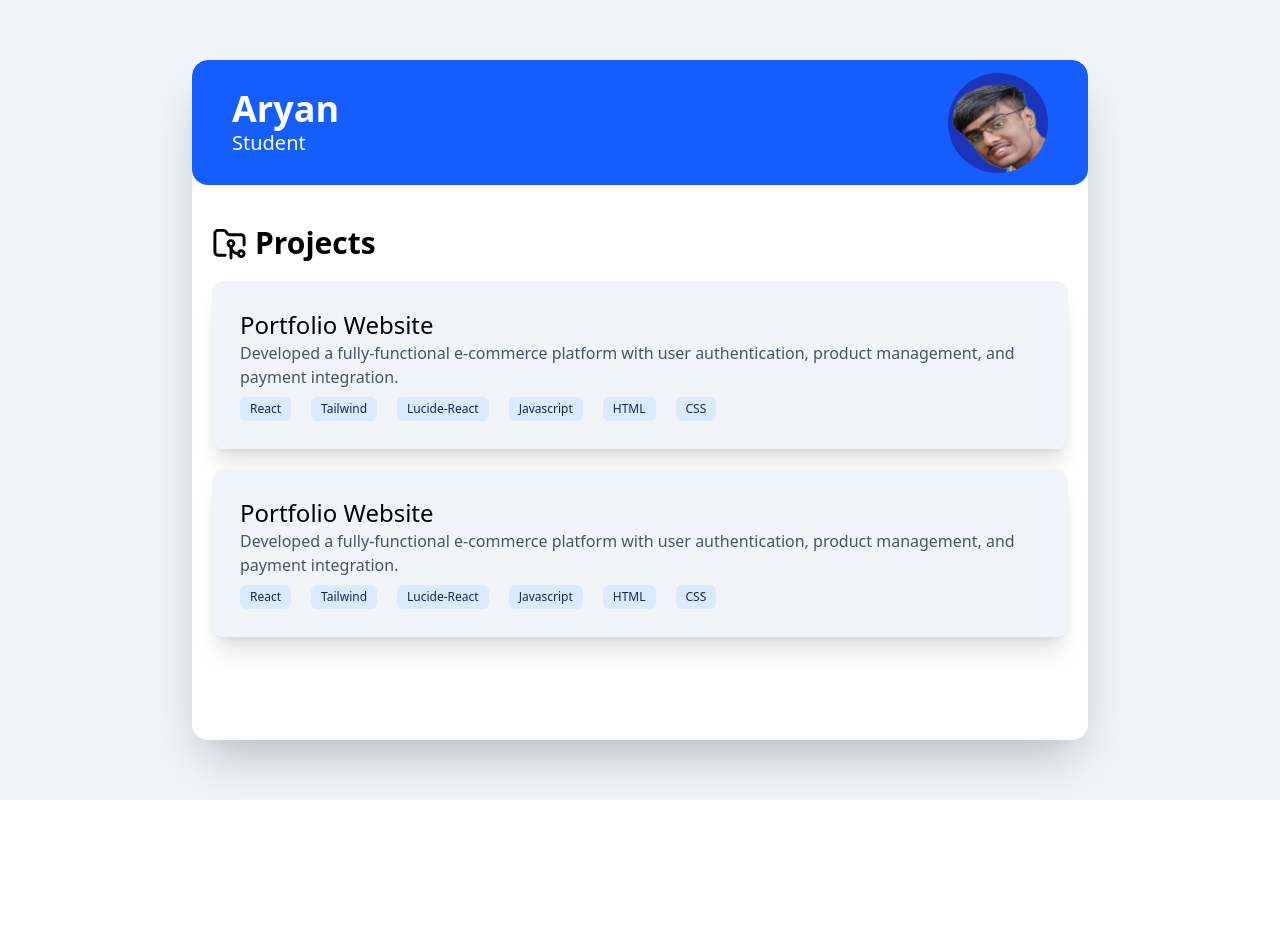
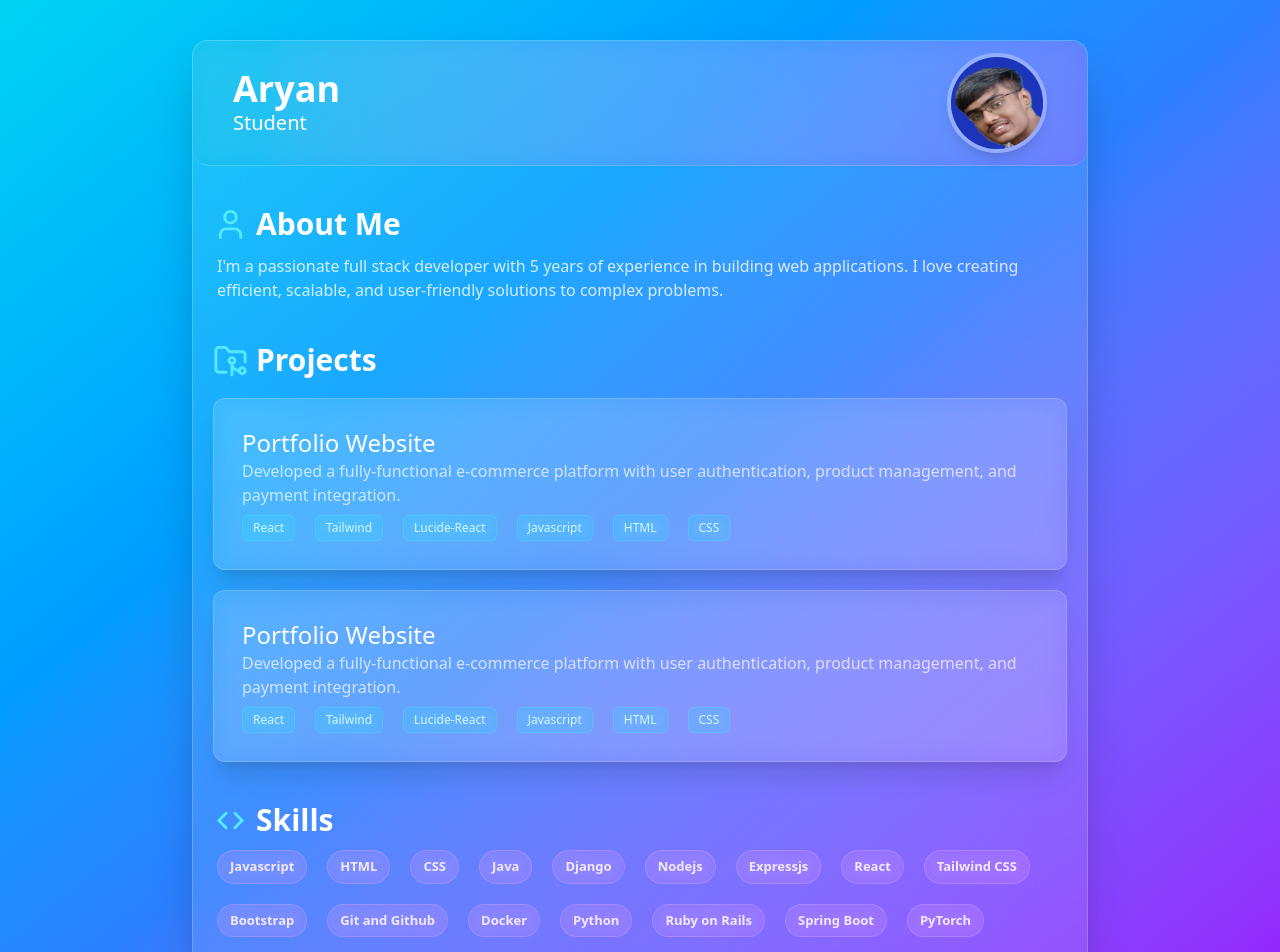
Before and after one commit to UsaaryanByte07/MiniProjects-Using-Basic-Full-Stack-Web-Development, a React (Vite) app in the folder MiniProject-3/Basic-Portfolio-Website/: page / in a window 1280 px wide. Shown: the top 952 px of the page. Before the commit the page ends 800 px from the top, so only its background shows below. Built offline with nearby package versions, Linux system fonts and the light colour scheme.

Commit message:
Added About Me and Skills sections to portfolio website. Changed UI to Glassmorphism style. Also Changed color scheme to shades of blue.

```diff
--- a/MiniProject-3/Basic-Portfolio-Website/src/App.jsx
+++ b/MiniProject-3/Basic-Portfolio-Website/src/App.jsx
@@ -2,7 +2,7 @@ import PortfolioContainer from "./components/PortfolioContainer";
 import "./App.css";
 
 function App() {
-  return <div className="bg-slate-100 w-full h-full flex justify-center">
+  return <div className="bg-gradient-to-br from-cyan-400 via-blue-500 to-purple-600 w-full min-h-screen flex justify-center">
     <PortfolioContainer/>
   </div>;
 }
--- /dev/null
+++ b/MiniProject-3/Basic-Portfolio-Website/src/components/AboutMeSection.jsx
@@ -0,0 +1,21 @@
+import { User } from "lucide-react";
+
+const AboutMeSection = () => {
+  return (
+    <>
+      <div className="mt-10">
+        <div className="mx-5 flex items-center">
+          <User size={35} className="text-cyan-300" />
+          <h1 className="text-3xl font-bold mx-2 text-white">About Me</h1>
+        </div>
+        <div className="text-white/80 mx-6 my-3">
+          I'm a passionate full stack developer with 5 years of experience in
+          building web applications. I love creating efficient, scalable, and
+          user-friendly solutions to complex problems.
+        </div>
+      </div>
+    </>
+  );
+};
+
+export default AboutMeSection;
--- a/MiniProject-3/Basic-Portfolio-Website/src/components/Header/Header.jsx
+++ b/MiniProject-3/Basic-Portfolio-Website/src/components/Header/Header.jsx
@@ -3,7 +3,7 @@ import MyPhoto from "./MyPhoto";
 import MyPhotoJPG from '../../assets/MyPhoto.jpg'
 
 const Header = () => {
-    return <div className="bg-blue-600 w-full min-h-31.25 flex justify-between items-center px-10 rounded-2xl">
+    return <div className="bg-gradient-to-r from-cyan-500/30 to-purple-500/30 backdrop-blur-md w-full min-h-31.25 flex justify-between items-center px-10 rounded-2xl border-b border-white/20">
         <DetailsBox name="Aryan" proffesion="Student"/>
         <MyPhoto photoLink={MyPhotoJPG}/>
     </div>
--- a/MiniProject-3/Basic-Portfolio-Website/src/components/Header/MyPhoto.jsx
+++ b/MiniProject-3/Basic-Portfolio-Website/src/components/Header/MyPhoto.jsx
@@ -1,5 +1,5 @@
 const MyPhoto = (props) => {
-    return <img src={props.photoLink} alt="My Passprt Size Photo" className="w-25 h-25 rounded-full"/>
+    return <img src={props.photoLink} alt="My Passprt Size Photo" className="w-25 h-25 rounded-full border-4 border-white/30 shadow-lg"/>
 }
 
 export default MyPhoto;
--- a/MiniProject-3/Basic-Portfolio-Website/src/components/PortfolioContainer.jsx
+++ b/MiniProject-3/Basic-Portfolio-Website/src/components/PortfolioContainer.jsx
@@ -1,10 +1,14 @@
 import Header from "./Header/Header"
 import ProjectsSection from "./ProjectsSection/ProjectsSection"
+import AboutMeSection from "./AboutMeSection"
+import SkillsSection from "./SkillsSection"
 
 const PortfolioContainer = () => {
-    return <div className="max-w-4xl my-15 rounded-2xl shadow-2xl bg-white overflow-hidden">
+    return <div className="max-w-4xl h-fit rounded-2xl shadow-2xl bg-white/10 backdrop-blur-xl border border-white/20 my-10">
     <Header/>
+    <AboutMeSection/>
     <ProjectsSection/>
+    <SkillsSection/>
     </div>
 }
 
--- a/MiniProject-3/Basic-Portfolio-Website/src/components/ProjectsSection/ProjectCard.jsx
+++ b/MiniProject-3/Basic-Portfolio-Website/src/components/ProjectsSection/ProjectCard.jsx
@@ -3,10 +3,10 @@ import TechStackPills from "../TechStackPills";
 const ProjectCard = (props) => {
   return (
     <>
-      <div className="m-5 p-5 rounded-xl bg-slate-100 shadow-xl">
+      <div className="m-5 p-5 rounded-xl bg-white/10 backdrop-blur-md shadow-xl border border-white/20 hover:bg-white/15 transition-all duration-300">
         <div className="m-2">
-          <h1 className="text-2xl font-medium">{props.projectName}</h1>
-          <p className="text-xm text-slate-600">{props.projectDescription}</p>
+          <h1 className="text-2xl font-medium text-white">{props.projectName}</h1>
+          <p className="text-xm text-white/70">{props.projectDescription}</p>
         </div>
         <div className="flex flex-wrap gap-5 m-2">
           {props.techStackArray.map((techName) => {
--- a/MiniProject-3/Basic-Portfolio-Website/src/components/ProjectsSection/ProjectsSection.jsx
+++ b/MiniProject-3/Basic-Portfolio-Website/src/components/ProjectsSection/ProjectsSection.jsx
@@ -34,8 +34,8 @@ const ProjectsSection = () => {
     <>
       <div className="mt-10">
         <div className="mx-5 flex items-center">
-          <FolderGit2 size={35}/>
-          <h1 className="text-3xl font-bold mx-2">Projects</h1>
+          <FolderGit2 size={35} className="text-cyan-300"/>
+          <h1 className="text-3xl font-bold mx-2 text-white">Projects</h1>
         </div>
         <div className="mt-5">
           {projectsArray.map((project) => {
--- /dev/null
+++ b/MiniProject-3/Basic-Portfolio-Website/src/components/SkillsSection.jsx
@@ -0,0 +1,41 @@
+import { ChevronsLeftRight } from "lucide-react";
+import TechStackPills from "./TechStackPills";
+
+const SkillsSection = () => {
+  let skillsArray = [
+    "Javascript",
+    "HTML",
+    "CSS",
+    "Java",
+    "Django",
+    "Nodejs",
+    "Expressjs",
+    "React",
+    "Tailwind CSS",
+    "Bootstrap",
+    "Git and Github",
+    "Docker",
+    "Python",
+    "Ruby on Rails",
+    "Spring Boot",
+    "PyTorch",
+    "TypeScript",
+  ];
+  return (
+    <>
+      <div className="mt-10">
+        <div className="mx-5 flex items-center">
+          <ChevronsLeftRight size={35} className="text-cyan-300" />
+          <h1 className="text-3xl font-bold mx-2 text-white">Skills</h1>
+        </div>
+        <div className="flex flex-wrap gap-5 mx-6 my-3">
+          {skillsArray.map((skillName) => {
+            return <TechStackPills pillFor="skills" skillName={skillName} />;
+          })}
+        </div>
+      </div>
+    </>
+  );
+};
+
+export default SkillsSection;
--- a/MiniProject-3/Basic-Portfolio-Website/src/components/TechStackPills.jsx
+++ b/MiniProject-3/Basic-Portfolio-Website/src/components/TechStackPills.jsx
@@ -1,11 +1,18 @@
 const TechStackPills = (props) => {
   if (props.pillFor == "project") {
     return (
-      <div className="text-xs min-w-10 text-center h-fit p-1 px-2.5 bg-blue-100 rounded-md text-blue-950">
+      <div className="text-xs min-w-10 text-center h-fit p-1 px-2.5 bg-cyan-400/20 backdrop-blur-sm rounded-md text-cyan-100 border border-cyan-300/30">
         {props.techName}
       </div>
     );
   }
+  if(props.pillFor == "skills"){
+    return (
+      <div className="text-[13px] font-bold min-w-10 text-center h-fit py-1.5 px-3 bg-purple-400/20 backdrop-blur-sm rounded-full text-purple-100 border border-purple-300/30">
+        {props.skillName}
+      </div>
+    )
+  }
 };
 
 export default TechStackPills;
```
